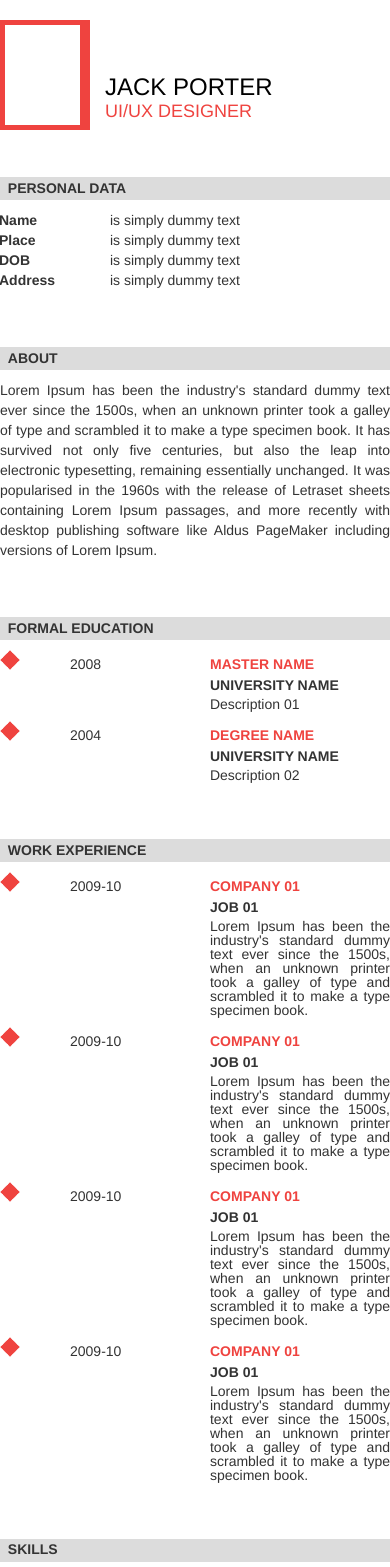
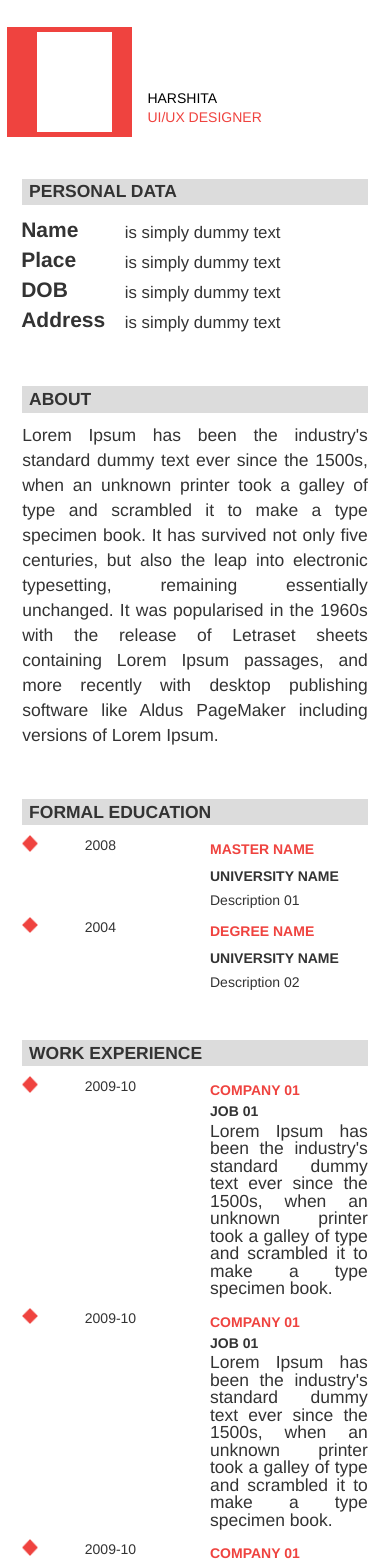
Before and after one commit to harshitaparmar/jack-cv, a plain HTML site: page index.html in a window 390 px wide. Shown: the top 1567 px of the page. Drawn offline with Linux system fonts and the light colour scheme.

Commit message:
all the files

```diff
--- a/css/jack.css
+++ b/css/jack.css
@@ -1,13 +1,16 @@
 body {
   overflow-x: hidden;
   font-family: "Roboto Slab", "Helvetica Neue", Helvetica, Arial, sans-serif;
+  background-color: rgb(239,228,176);
 }
 .cont-space
 {
-	padding-right: 10%;
-	padding-left:10%;
-	padding-top:2%;
-	padding-bottom:2%;
+	margin:10%;
+	padding-left:2%;
+	padding-right:2%;
+	padding-bottom:1%;
+	background-color: white;
+	box-shadow: 10px 10px 5px #888888;
 
 }
 .div-block
@@ -16,8 +19,8 @@ body {
 	border-color:#ef433f;
 	border-top-width:5px;
 	border-bottom-width:5px;
-	border-left-width:20px;
-	border-right-width:10px;
+	border-left-width:30px;
+	border-right-width:20px;
 }
 .back-heading
 {
@@ -28,33 +31,152 @@ body {
 	padding-bottom: 1%;
 }
 
-.table-borderless {
-    border: 0;
-}
+
 ul
 {
 	list-style-type: none;
 }
 .item
 {
-	font-size:1em;
+	font-size:1.10em;
 	font-weight:bold;
 	padding-left:10%;
+}
+.itemsecond li
+{
+	font-size:1em;
 }
 .mute-text
 {
 	text-align: justify;
+	font-size:1em;
+}
+.p-line
+{
+	font-weight:bold;line-height:20%
+}
+.logo
+{
+	color:black;
+	padding-top:12%;
+}
+.second-logo
+{
+	color:#ef433f;line-height:0;
+}
+h5
+{
+	font-size:1.25em;
+}
+.year
+{
+	padding-top:1%;
 }
 @media(max-width: 755px)
 {
 	.item
 {
-	font-size:1em;
+	font-size:1.5em;
 	font-weight:bold;
 	padding-left:14px;
 }
+.item li
+{
+	font-size:1em;
+}
+.year
+{
+	font-size:1em;
+	padding-top: 0%;
+}
+.itemsecond li
+{
+	font-size: 1.2em;
+	margin-top:2.5%;
+}
+.mute-text
+{
+	font-size:1.25em;
+}
+.logo{
+	color:black;
+	padding-top:20%;
+	font-size:1em;
+}
+.second-logo
+{
+	color:#ef433f;line-height:0;
+	font-size:1em;
+}
 .cont-space
 {
-	padding:0%;
+	padding:2%;
+	margin:0%;
+	box-shadow: 0px 0px 0px;
+	border-color: white;
+}
+.p-line
+{
+	font-weight:bold;
+	line-height: 100%
+}
+.year
+{
+	font-size:1em
+}
+body{
+	background-color: white;
 }
 }
+@media (min-width: 767px) and (max-width:991px)
+{
+		.item
+{
+	font-size:1.5em;
+	font-weight:bold;
+	padding-left:14px;
+}
+.item li
+{
+	font-size:1em;
+}
+.year
+{
+	font-size:1em;
+}
+.itemsecond li
+{
+	font-size: 1.2em;
+	margin-top:2.5%;
+}
+.mute-text
+{
+	font-size:1.25em;
+}
+.logo{
+	color:black;
+	padding-top:20%;
+	font-size:2em;
+}
+.second-logo
+{
+	color:#ef433f;line-height:0;
+	font-size:1.5em;
+}
+.cont-space
+{
+	padding:2%;
+	margin:0%;
+
+}
+.p-line
+{
+	font-weight:bold;
+	line-height: 100%
+}
+.year
+{
+	font-size:1.25em;
+	padding-top: 0%;
+}
+}
--- a/index.html
+++ b/index.html
@@ -9,7 +9,7 @@
     <meta name="description" content="">
     <meta name="author" content="">
 
-    <title>Harshita</title>
+    <title>Harshita CV</title>
 
     <!-- Bootstrap Core CSS -->
     <link href="vendor/bootstrap/css/bootstrap.min.css" rel="stylesheet">
@@ -23,7 +23,8 @@
 </head>
 
 <body id="page-top" class="index">
-<div class="container cont-space">
+<div class="container">
+  <div class="cont-space">
   <div class="row" style="">
     <div class="col-lg-12 col-sm-12 col-md-12 col-xs-12" style="height:10%">
       <br>
@@ -32,17 +33,17 @@
   <!---end of row 1-->
   <div class="row">
     <div class="col-lg-6 col-sm-6 col-md-6 col-xs-12">
-      <div class="row">
-        <div class="col-lg-4 col-md-4 col-sm-4 col-xs-3 div-block">
+      <div class="row"  style="padding:0%">
+        <div class="col-lg-4 col-md-4 col-sm-4 col-xs-4 div-block">
           <br>
           <br>
           <br>
           <br>
           <br>
         </div>
-        <div class="col-lg-8 col-sm-8 col-md-8 col-xs-9">
-          <h3 style="color:black;padding-top:12%">JACK PORTER</h3>
-          <h4 style="color:#ef433f;line-height:0">UI/UX DESIGNER</h4>
+        <div class="col-lg-8 col-sm-8 col-md-8 col-xs-8">
+          <h3 class="logo">HARSHITA</h3>
+          <h4 class="second-logo">UI/UX DESIGNER</h4>
         </div>
       </div>
     </div>
@@ -80,12 +81,12 @@
         <div class="col-lg-2 col-md-2 col-sm-2 col-xs-2">
           <img src="img.png" class="img-responsive" style="width:50%">
         </div>
-        <div class="col-lg-4 col-md-4 col-sm-4 col-xs-4" style="padding-top:1%">
+        <div class="col-lg-4 col-md-4 col-sm-4 col-xs-4 year">
           2008
         </div>
         <div class="col-lg-6 col-md-6 col-sm-6 col-xs-6" style="padding-top:1%">
           <p style="color:#ef433f;font-weight:bold">MASTER NAME</p>
-          <p style="font-weight:bold;line-height:20%">UNIVERSITY NAME</p>
+          <p class="p-line">UNIVERSITY NAME</p>
           <p style="line-height:100%">Description 01</p>
         </div>
       </div>
@@ -93,12 +94,12 @@
         <div class="col-lg-2 col-md-2 col-sm-2 col-xs-2">
           <img src="img.png" class="img-responsive" style="width:50%">
         </div>
-        <div class="col-lg-4 col-md-4 col-sm-4 col-xs-4" style="padding-top:1%">
+        <div class="col-lg-4 col-md-4 col-sm-4 col-xs-4 year">
           2004
         </div>
         <div class="col-lg-6 col-md-6 col-sm-6 col-xs-6" style="padding-top:1%">
           <p style="color:#ef433f;font-weight:bold">DEGREE NAME</p>
-          <p style="font-weight:bold;line-height:20%">UNIVERSITY NAME</p>
+          <p class="p-line">UNIVERSITY NAME</p>
           <p style="line-height:100%">Description 02</p>
         </div>
       </div>
@@ -113,52 +114,52 @@
         <div class="col-lg-2 col-md-2 col-sm-2 col-xs-2">
           <img src="img.png" class="img-responsive" style="width:50%">
         </div>
-        <div class="col-lg-4 col-md-4 col-sm-4 col-xs-4" style="padding-top:1%">
+        <div class="col-lg-4 col-md-4 col-sm-4 col-xs-4 year">
           2009-10
         </div>
         <div class="col-lg-6 col-md-6 col-sm-6 col-xs-6" style="padding-top:1%">
           <p style="color:#ef433f;font-weight:bold">COMPANY 01</p>
           <p style="font-weight:bold;line-height:20%">JOB 01</p>
-          <p style="line-height:100%;text-align:justify">Lorem Ipsum has been the industry's standard dummy text ever since the 1500s, when an unknown printer took a galley of type and scrambled it to make a type specimen book.</p>
+          <p style="line-height:100%" class="mute-text">Lorem Ipsum has been the industry's standard dummy text ever since the 1500s, when an unknown printer took a galley of type and scrambled it to make a type specimen book.</p>
         </div>
       </div>
       <div class="row">
         <div class="col-lg-2 col-md-2 col-sm-2 col-xs-2">
           <img src="img.png" class="img-responsive" style="width:50%">
         </div>
-        <div class="col-lg-4 col-md-4 col-sm-4 col-xs-4" style="padding-top:1%">
+        <div class="col-lg-4 col-md-4 col-sm-4 col-xs-4 year">
           2009-10
         </div>
         <div class="col-lg-6 col-md-6 col-sm-6 col-xs-6" style="padding-top:1%">
           <p style="color:#ef433f;font-weight:bold">COMPANY 01</p>
           <p style="font-weight:bold;line-height:20%">JOB 01</p>
-          <p style="line-height:100%;text-align:justify">Lorem Ipsum has been the industry's standard dummy text ever since the 1500s, when an unknown printer took a galley of type and scrambled it to make a type specimen book.</p>
+          <p style="line-height:100%" class="mute-text">Lorem Ipsum has been the industry's standard dummy text ever since the 1500s, when an unknown printer took a galley of type and scrambled it to make a type specimen book.</p>
         </div>
       </div>
       <div class="row">
         <div class="col-lg-2 col-md-2 col-sm-2 col-xs-2">
           <img src="img.png" class="img-responsive" style="width:50%">
         </div>
-        <div class="col-lg-4 col-md-4 col-sm-4 col-xs-4" style="padding-top:1%">
+        <div class="col-lg-4 col-md-4 col-sm-4 col-xs-4 year" >
           2009-10
         </div>
         <div class="col-lg-6 col-md-6 col-sm-6 col-xs-6" style="padding-top:1%">
           <p style="color:#ef433f;font-weight:bold">COMPANY 01</p>
           <p style="font-weight:bold;line-height:20%">JOB 01</p>
-          <p style="line-height:100%;text-align:justify">Lorem Ipsum has been the industry's standard dummy text ever since the 1500s, when an unknown printer took a galley of type and scrambled it to make a type specimen book.</p>
+          <p style="line-height:100%" class="mute-text">Lorem Ipsum has been the industry's standard dummy text ever since the 1500s, when an unknown printer took a galley of type and scrambled it to make a type specimen book.</p>
         </div>
       </div>
       <div class="row">
         <div class="col-lg-2 col-md-2 col-sm-2 col-xs-2">
           <img src="img.png" class="img-responsive" style="width:50%">
         </div>
-        <div class="col-lg-4 col-md-4 col-sm-4 col-xs-4" style="padding-top:1%">
+        <div class="col-lg-4 col-md-4 col-sm-4 col-xs-4 year">
           2009-10
         </div>
         <div class="col-lg-6 col-md-6 col-sm-6 col-xs-6" style="padding-top:1%">
           <p style="color:#ef433f;font-weight:bold">COMPANY 01</p>
           <p style="font-weight:bold;line-height:20%">JOB 01</p>
-          <p style="line-height:100%;text-align:justify">Lorem Ipsum has been the industry's standard dummy text ever since the 1500s, when an unknown printer took a galley of type and scrambled it to make a type specimen book.</p>
+          <p style="line-height:100%;" class="mute-text">Lorem Ipsum has been the industry's standard dummy text ever since the 1500s, when an unknown printer took a galley of type and scrambled it to make a type specimen book.</p>
         </div>
       </div>
     </div>
@@ -166,7 +167,7 @@
       <h5 class="back-heading" style="margin-top:12%;margin-left:0px">SKILLS</h5>
       <div class="row">
       <div class="col-lg-12 col-sm-12 col-md-12 col-xs-12">
-      <div class="row">
+      <div class="row" id="row1">
         <div class="col-lg-4 col-md-4 col-sm-4 col-xs-4" style="font-weight:bold">
           Leadership
         </div>
@@ -303,21 +304,30 @@
    <!---end of row 4-->
    <div class="row" style="margin-top:2%">
     <div class="col-lg-4 col-md-4 col-sm-4 col-xs-12">
-      <img src="t.png" class="img-responsive" style="width:20%">
+      <ul class="footer-list">
+      <li><img src="t.png" class="img-responsive img-footer" id="picture1" style="width:20%"></li>
+      </ul>
     </div>
     <div class="col-lg-4 col-md-4 col-sm-4 col-xs-12">
-      <img src="p.png" class="img-responsive" style="width:20%">
+      <ul>
+      <li><img src="p.png" class="img-responsive" id="picture2" style="width:20%"></li>
+
+      </ul>
     </div>
     <div class="col-lg-4 col-md-4 col-sm-4 col-xs-12">
-      <img src="r.png" class="img-responsive" style="width:20%">
+      <ul>
+        <li><img src="r.png" class="img-responsive" id="picture3" style="width:20%"></li>
+
+      </ul>
     </div>
    </div>
 </div>
+</div>
     <!-- jQuery -->
     <script src="vendor/jquery/jquery.min.js"></script>
-
-    <!-- Bootstrap Core JavaScript -->
     <script src="vendor/bootstrap/js/bootstrap.min.js"></script>
+      <script src="vendor/scrollreveal/scrollreveal.min.js"></script>
+      <script src="js/page-scroller.js"></script>
 </body>
 
 </html>
```
